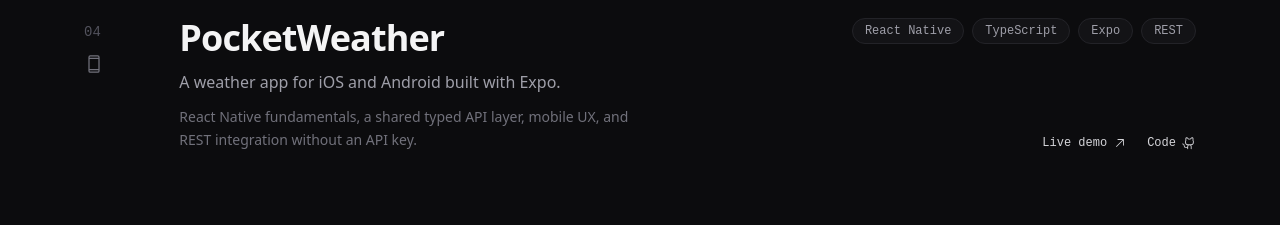
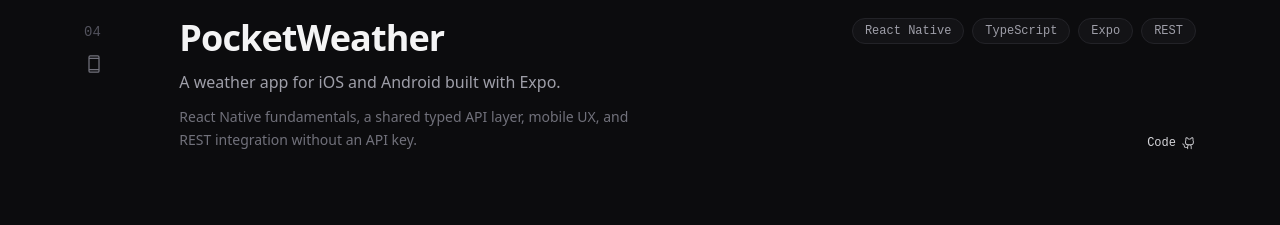
Before and after one commit to KaMoWEN/portfolio, a React (Vite) app: page / in a window 1280 px wide. Shown: the part 1440-1665 px from the top of the page. Built offline with nearby package versions, Linux system fonts and the light colour scheme.

Commit message:
content: real demo and repo links

```diff
--- a/src/components/Work.tsx
+++ b/src/components/Work.tsx
@@ -36,14 +36,20 @@ function ProjectRow({ project }: { project: Project }) {
             ))}
           </div>
           <div className="flex items-center gap-5">
+            {project.demo && (
               <a
                 href={project.demo}
+                target="_blank"
+                rel="noreferrer"
                 className="inline-flex items-center gap-1.5 font-mono text-xs text-zinc-300 underline-offset-4 transition-colors hover:text-accent hover:underline focus-visible:text-accent"
               >
                 Live demo <ArrowUpRightIcon size={14} />
               </a>
+            )}
             <a
               href={project.repo}
+              target="_blank"
+              rel="noreferrer"
               className="inline-flex items-center gap-1.5 font-mono text-xs text-zinc-300 underline-offset-4 transition-colors hover:text-accent hover:underline focus-visible:text-accent"
             >
               Code <GithubLogoIcon size={14} />
--- a/src/data/projects.ts
+++ b/src/data/projects.ts
@@ -28,8 +28,8 @@ export const PROJECTS: Project[] = [
       "Component architecture, typed props, responsive layout, and attention to detail.",
     stack: ["React", "TypeScript", "Vite", "Tailwind"],
     covers: ["ts", "react", "web", "ux", "git", "clean"],
-    demo: "#",
-    repo: "#",
+    demo: "https://portfolio-pi-one-55befe706c.vercel.app",
+    repo: "https://github.com/KaMoWEN/portfolio",
   },
   {
     code: "02",
@@ -40,8 +40,8 @@ export const PROJECTS: Project[] = [
       "Async fetching, debounced search with request cancellation, routing, pagination, and loading / error / empty states.",
     stack: ["React", "TypeScript", "React Router", "REST"],
     covers: ["ts", "react", "rest", "ux", "clean"],
-    demo: "#",
-    repo: "#",
+    demo: "https://cinescope-omega-five.vercel.app",
+    repo: "https://github.com/KaMoWEN/cinescope",
   },
   {
     code: "03",
@@ -52,8 +52,8 @@ export const PROJECTS: Project[] = [
       "Reducer-based state management, domain modelling in TypeScript, unit-tested logic, and accessible drag-and-drop.",
     stack: ["React", "TypeScript", "dnd-kit", "Vitest"],
     covers: ["ts", "react", "arch", "clean", "ux"],
-    demo: "#",
-    repo: "#",
+    demo: "https://flowboard-ruby.vercel.app",
+    repo: "https://github.com/KaMoWEN/flowboard",
   },
   {
     code: "04",
@@ -64,8 +64,7 @@ export const PROJECTS: Project[] = [
       "React Native fundamentals, a shared typed API layer, mobile UX, and REST integration without an API key.",
     stack: ["React Native", "TypeScript", "Expo", "REST"],
     covers: ["ts", "rn", "rest", "arch"],
-    demo: "#",
-    repo: "#",
+    repo: "https://github.com/KaMoWEN/pocketweather",
   },
 ];
 
--- a/src/types.ts
+++ b/src/types.ts
@@ -24,7 +24,8 @@ export interface Project {
   proves: string;
   stack: string[];
   covers: RequirementId[];
-  demo: string;
+  /** Omitted when the project has no hosted demo (e.g. mobile apps). */
+  demo?: string;
   repo: string;
 }
 
```
Also changed, not shown: 2 other files (tests, documents, lock files or other folders). Lines whose indentation alone changed are shown as unchanged.
